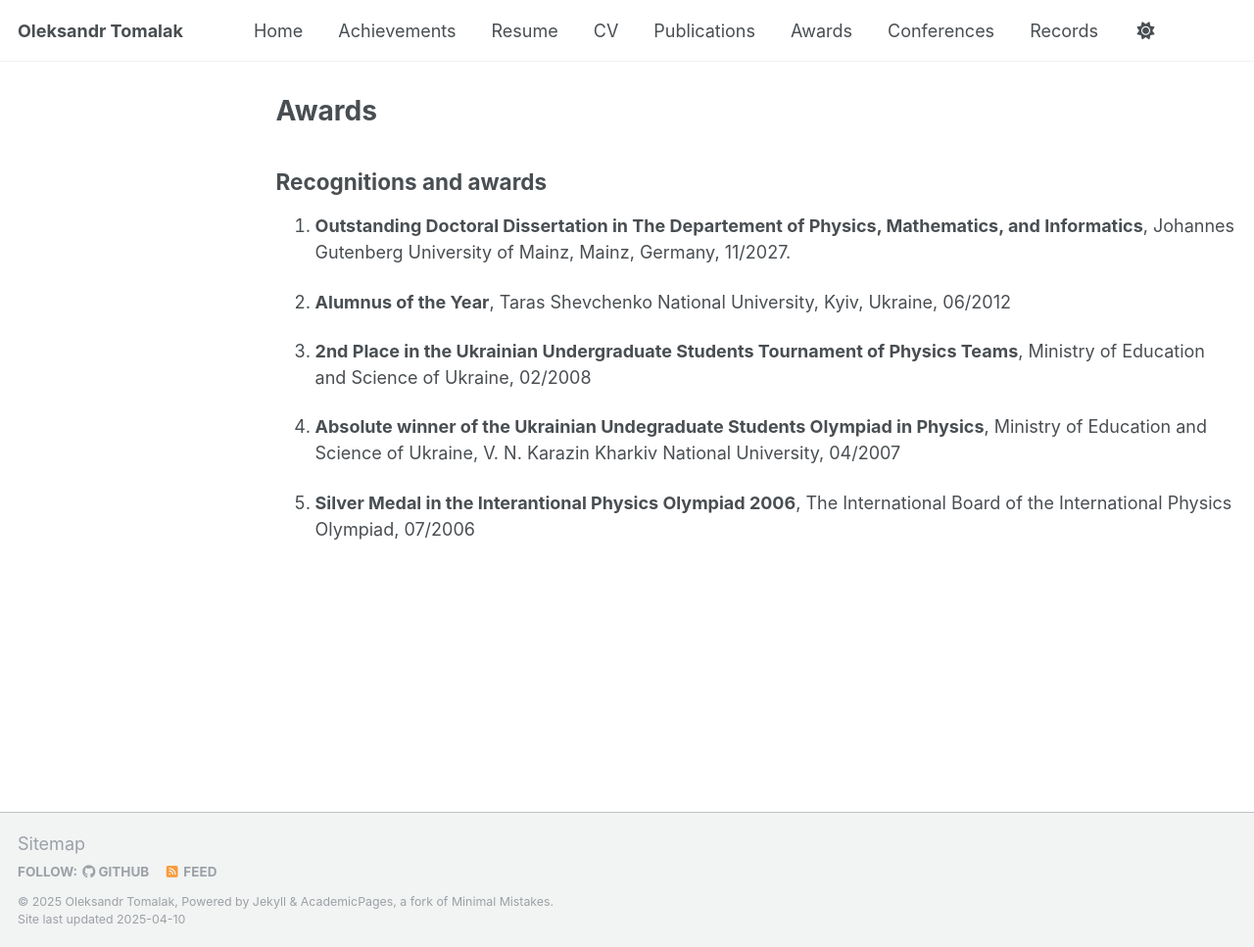
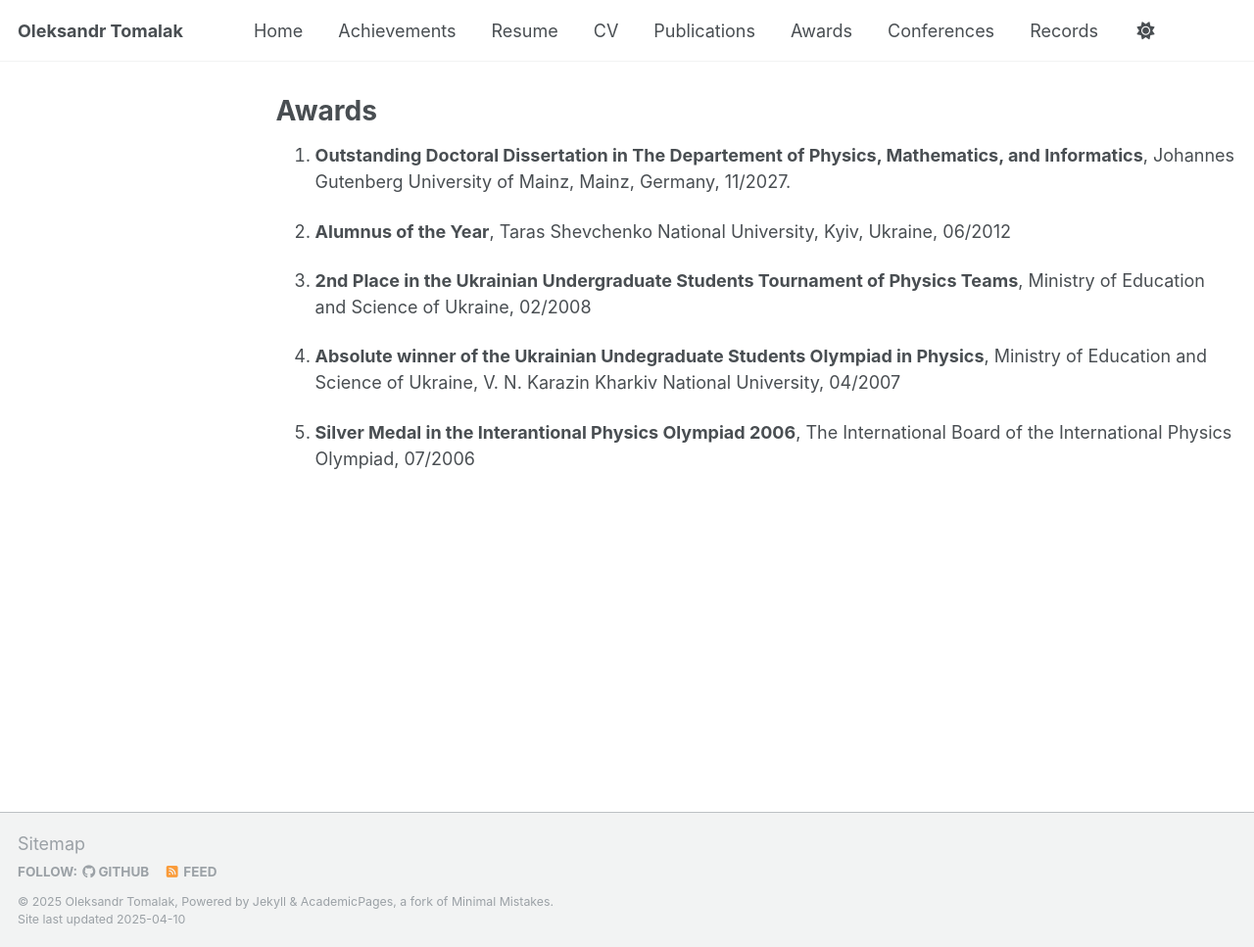
Before and after one commit to tomalak7/tomalak7.github.io, a Jekyll site: the page built from _pages/awards.md, in a window 1280 px wide and 967 px high. Shown: the whole window at 98% size. Built offline with Jekyll 4.4.1, drawn with Linux system fonts in a browser that asks for light colours.

Commit message:
Update awards.md

```diff
--- a/_pages/awards.md
+++ b/_pages/awards.md
@@ -4,8 +4,6 @@ title: "Awards"
 permalink: /awards/
 author_profile: false
 ---
-
-## Recognitions and awards
 
 1. **Outstanding Doctoral Dissertation in The Departement of Physics, Mathematics, and Informatics**, Johannes Gutenberg University of Mainz, Mainz, Germany, 11/2027.
 
```
